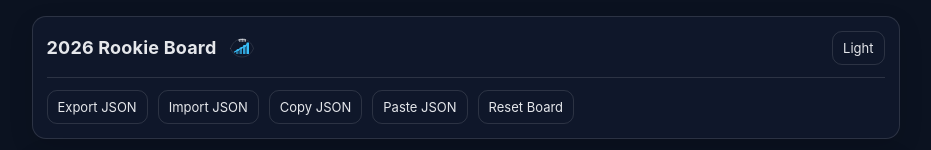
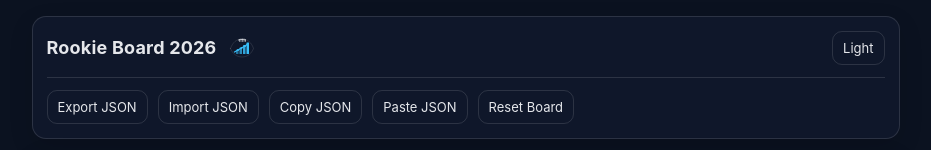
Before and after one commit to miamiyankee13/rookie-board, a React (Vite) app: page / in a window 1280 px wide. Shown: the top 150 px of the page, without its empty margins (167-1098 px from the left). Built offline with nearby package versions, Linux system fonts and the light colour scheme; a web font is replaced by a local one.

Commit message:
Add toast feedback for tier add/delete actions

```diff
--- a/src/App.jsx
+++ b/src/App.jsx
@@ -98,6 +98,7 @@ export default function App() {
 
       return { ...b, tiers: newTiers, updatedAt: Date.now() };
     });
+    setToast("Tier Deleted");
   };
 
   const addTier = () => {
@@ -109,6 +110,7 @@ export default function App() {
       ],
       updatedAt: Date.now(),
     }));
+    setToast("Tier Added");
   };
 
   const addPlayerToTier = (tierId) => {
--- a/src/data/sampleBoard.js
+++ b/src/data/sampleBoard.js
@@ -32,7 +32,7 @@ export function makeSampleBoard() {
   return {
     version: 1,
     boardId: nanoid(),
-    yearLabel: "2026 Rookie Board",
+    yearLabel: "Rookie Board 2026",
     updatedAt: Date.now(),
     tiers: [t1, t2],
     players,
```
